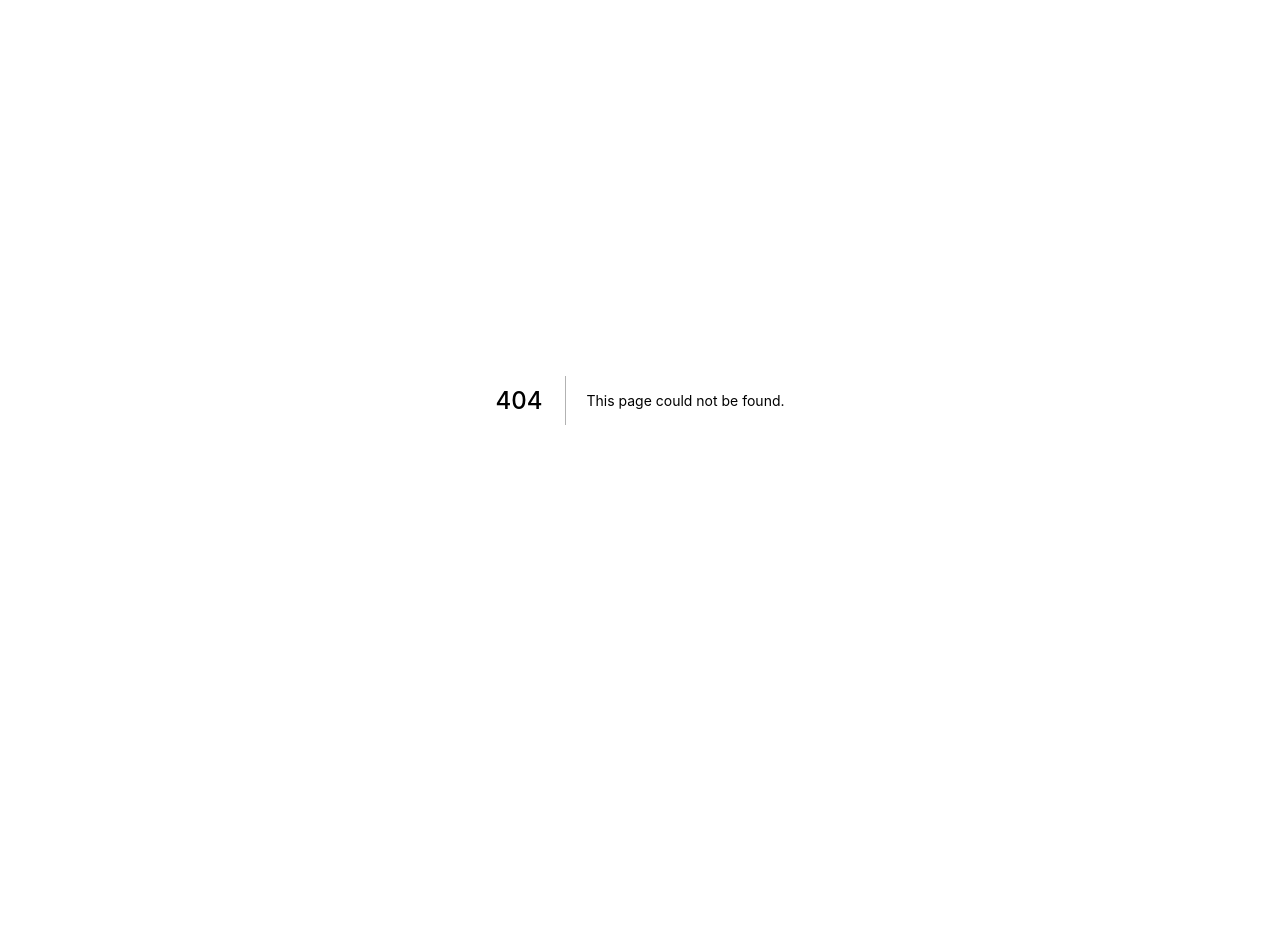
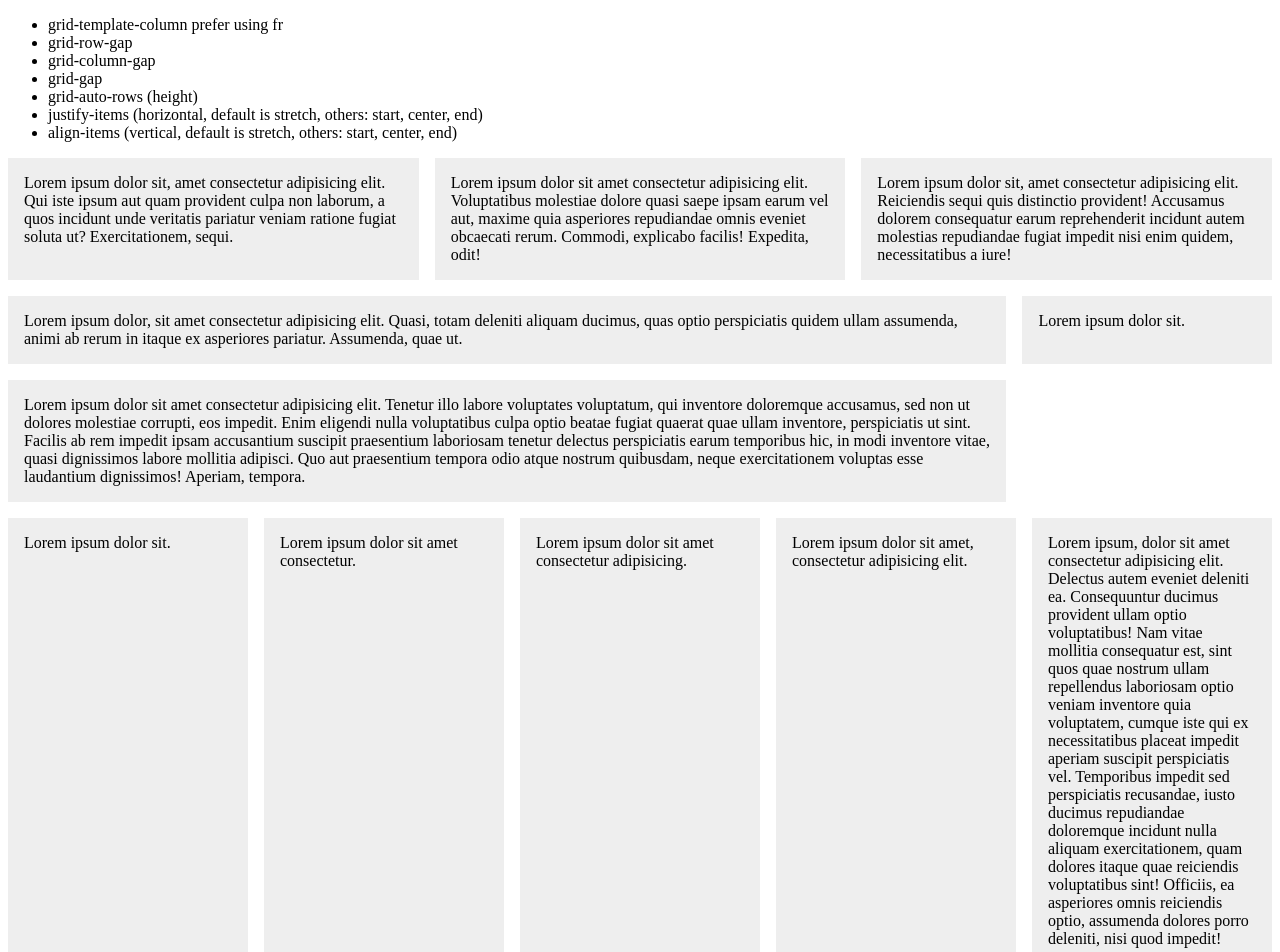
Before and after one commit to weikee94/next-ssr, a Next.js app: page /css in a window 1280 px wide. Before the commit this address had no page. Shown: the top 952 px of the page. Before the commit the page ends 800 px from the top, so only its background shows below. Built offline with nearby package versions, Linux system fonts and the light colour scheme.

Commit message:
update with css grid

```diff
--- /dev/null
+++ b/pages/css.js
@@ -0,0 +1,182 @@
+import React, { Component } from "react";
+
+export default class css extends Component {
+  render() {
+    return (
+      <div>
+        <div>
+          <ul>
+            <li>grid-template-column prefer using fr</li>
+            <li>grid-row-gap</li>
+            <li>grid-column-gap</li>
+            <li>grid-gap</li>
+            <li>grid-auto-rows (height)</li>
+            <li>
+              justify-items (horizontal, default is stretch, others: start,
+              center, end)
+            </li>
+            <li>
+              align-items (vertical, default is stretch, others: start, center,
+              end)
+            </li>
+          </ul>
+        </div>
+        <div className="wrapperOne">
+          <div>
+            Lorem ipsum dolor sit, amet consectetur adipisicing elit. Qui iste
+            ipsum aut quam provident culpa non laborum, a quos incidunt unde
+            veritatis pariatur veniam ratione fugiat soluta ut? Exercitationem,
+            sequi.
+          </div>
+          <div>
+            Lorem ipsum dolor sit amet consectetur adipisicing elit.
+            Voluptatibus molestiae dolore quasi saepe ipsam earum vel aut,
+            maxime quia asperiores repudiandae omnis eveniet obcaecati rerum.
+            Commodi, explicabo facilis! Expedita, odit!
+          </div>
+          <div>
+            Lorem ipsum dolor sit, amet consectetur adipisicing elit. Reiciendis
+            sequi quis distinctio provident! Accusamus dolorem consequatur earum
+            reprehenderit incidunt autem molestias repudiandae fugiat impedit
+            nisi enim quidem, necessitatibus a iure!
+          </div>
+        </div>
+        <div className="wrapperTwo">
+          <div>
+            Lorem ipsum dolor, sit amet consectetur adipisicing elit. Quasi,
+            totam deleniti aliquam ducimus, quas optio perspiciatis quidem ullam
+            assumenda, animi ab rerum in itaque ex asperiores pariatur.
+            Assumenda, quae ut.
+          </div>
+          <div>Lorem ipsum dolor sit.</div>
+          <div>
+            Lorem ipsum dolor sit amet consectetur adipisicing elit. Tenetur
+            illo labore voluptates voluptatum, qui inventore doloremque
+            accusamus, sed non ut dolores molestiae corrupti, eos impedit. Enim
+            eligendi nulla voluptatibus culpa optio beatae fugiat quaerat quae
+            ullam inventore, perspiciatis ut sint. Facilis ab rem impedit ipsam
+            accusantium suscipit praesentium laboriosam tenetur delectus
+            perspiciatis earum temporibus hic, in modi inventore vitae, quasi
+            dignissimos labore mollitia adipisci. Quo aut praesentium tempora
+            odio atque nostrum quibusdam, neque exercitationem voluptas esse
+            laudantium dignissimos! Aperiam, tempora.
+          </div>
+        </div>
+        <div className="wrapperThree">
+          <div>Lorem ipsum dolor sit.</div>
+          <div>Lorem ipsum dolor sit amet consectetur.</div>
+          <div>Lorem ipsum dolor sit amet consectetur adipisicing.</div>
+          <div>Lorem ipsum dolor sit amet, consectetur adipisicing elit.</div>
+          <div>
+            Lorem ipsum, dolor sit amet consectetur adipisicing elit. Delectus
+            autem eveniet deleniti ea. Consequuntur ducimus provident ullam
+            optio voluptatibus! Nam vitae mollitia consequatur est, sint quos
+            quae nostrum ullam repellendus laboriosam optio veniam inventore
+            quia voluptatem, cumque iste qui ex necessitatibus placeat impedit
+            aperiam suscipit perspiciatis vel. Temporibus impedit sed
+            perspiciatis recusandae, iusto ducimus repudiandae doloremque
+            incidunt nulla aliquam exercitationem, quam dolores itaque quae
+            reiciendis voluptatibus sint! Officiis, ea asperiores omnis
+            reiciendis optio, assumenda dolores porro deleniti, nisi quod
+            impedit!
+          </div>
+        </div>
+        <div className="wrapperFour">
+          <div className="nested">
+            <div>Lorem</div>
+            <div>Lorem</div>
+            <div>Lorem</div>
+            <div>Lorem</div>
+            <div>Lorem</div>
+            <div>Lorem</div>
+            <div>Lorem</div>
+          </div>
+        </div>
+        <div className="wrapperFive">
+          <img
+            style={{ width: "100%" }}
+            src="/static/cssgrid.jpg"
+            alt="roadmap"
+          />
+          <div className="wrapperFiveNested">
+            <div className="box1">box1</div>
+            <div className="box2">box2</div>
+          </div>
+        </div>
+
+        <style jsx>{`
+          .wrapperOne {
+            display: grid;
+            grid-template-columns: 1fr 1fr 1fr;
+            grid-gap: 1em;
+          }
+          .wrapperOne > div {
+            background: #eee;
+            padding: 1em;
+          }
+          .wrapperTwo {
+            display: grid;
+            grid-template-columns: 4fr 1fr;
+            grid-gap: 1em;
+            padding-top: 1em;
+          }
+          .wrapperTwo > div {
+            background: #eee;
+            padding: 1em;
+          }
+          .wrapperThree {
+            display: grid;
+            padding-top: 1em;
+            grid-gap: 1em;
+            grid-template-columns: repeat(5, 1fr);
+            grid-auto-rows: minmax(100px, auto);
+          }
+          .wrapperThree > div {
+            background: #eee;
+            padding: 1em;
+          }
+          .wrapperFour {
+            display: grid;
+            padding-top: 1em;
+            grid-gap: 1em;
+            grid-template-columns: repeat(3, 1fr);
+            grid-auto-rows: minmax(100px, auto);
+          }
+          .nested {
+            display: grid;
+            grid-template-columns: repeat(3, 1fr);
+            grid-gap: 1em;
+            grid-auto-rows: minmax(100px, auto);
+          }
+          .nested > div {
+            border: 1px solid #333;
+            padding: 0.5em;
+          }
+          .wrapperFour > div {
+            background: #eee;
+            padding: 1em;
+          }
+          .wrapperFive {
+            display: grid;
+            grid-template-columns: 1fr 1fr;
+            grid-gap: 1em;
+            padding-top: 1em;
+          }
+          .wrapperFive > div {
+            background: #eee;
+            padding: 1em;
+          }
+          .wrapperFiveNested {
+            display: grid;
+            grid-template-columns: 1fr 2fr 1fr;
+            grid-gap: 1em;
+            grid-auto-rows: 20px;
+          }
+          .box1 {
+            grid-column: 1/3;
+          }
+        `}</style>
+      </div>
+    );
+  }
+}
--- a/pages/index.js
+++ b/pages/index.js
@@ -69,6 +69,9 @@ const Index = () => (
     <Link href="/todo">
       <span>Todo</span>
     </Link>
+    <Link href="/css">
+      <span>CSS</span>
+    </Link>
     <span>
       <a href="https://www.youtube.com/watch?v=W94GFCv00A0">tech design</a>
     </span>
--- a/pages/learning.js
+++ b/pages/learning.js
@@ -203,6 +203,9 @@ const Learning = () => {
             tax
           </a>
         </li>
+        <li>
+          <a href="https://bennettfeely.com/clippy/">css clip path maker</a>
+        </li>
       </ul>
     </div>
   );
```
Also changed, not shown: static/cssgrid.jpg (added), 1 other file (tests, documents, lock files or other folders).
